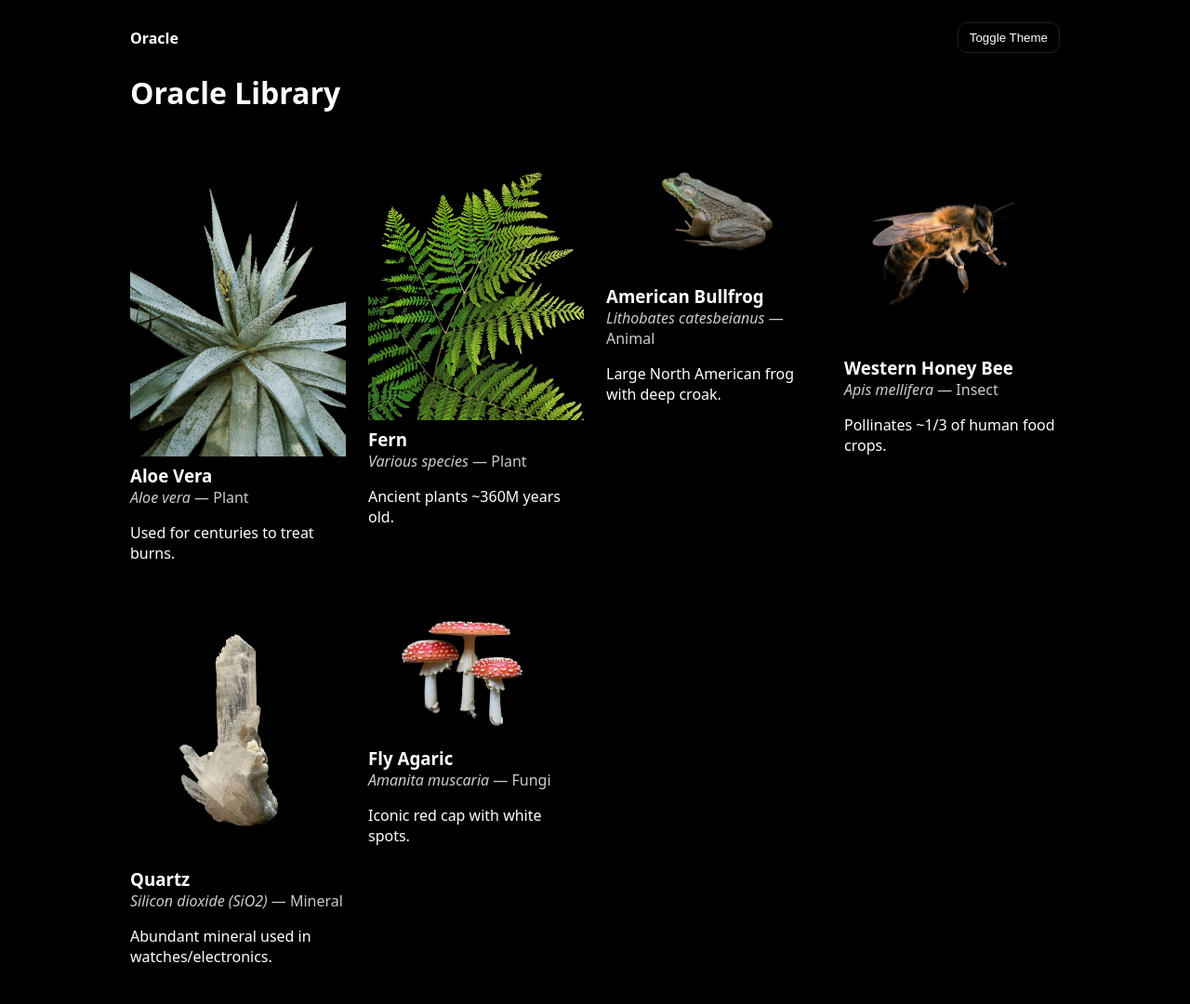
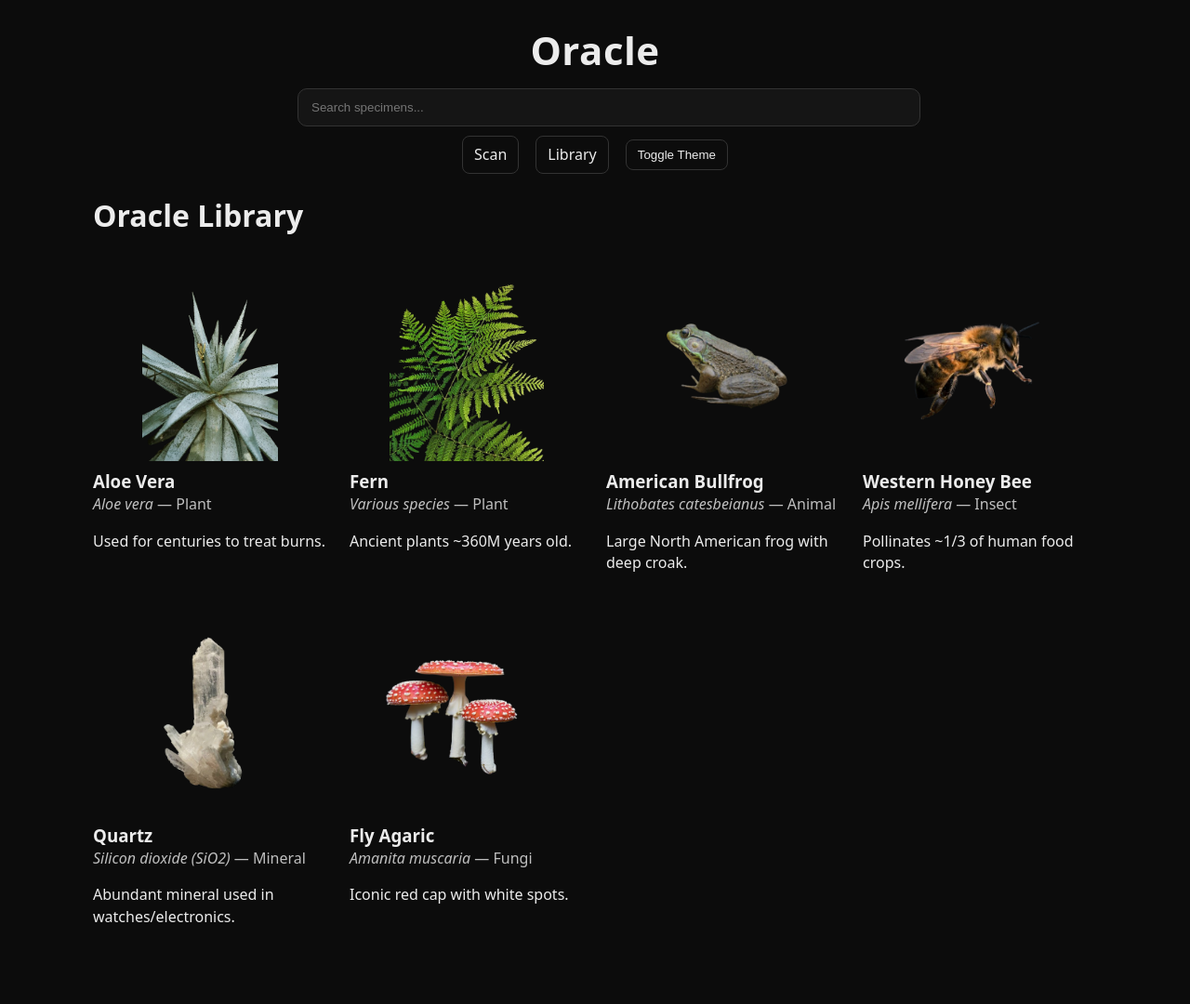
Before and after one commit to chispainnov/oracle-mvp, a FastAPI app: page /specimens in a window 1280 px wide. Shown: the whole page at 93% size. After the commit the page ends 992 px from the top, so only its background shows below. Run offline with FastAPI, Linux system fonts and the light colour scheme.

Commit message:
daily backup

```diff
--- a/templates/base.html
+++ b/templates/base.html
@@ -1,42 +1,88 @@
 <!doctype html>
 <html data-theme="dark">
 <head>
-  <meta charset="utf-8">
-  <title>{{ title or "Oracle" }}</title>
+  <meta charset="utf-8" />
+  <title>{% block title %}Oracle{% endblock %}</title>
+
   <style>
-    :root{ --bg:#000; --fg:#fff; --muted:#9aa0a6; --card:#0a0a0a; --border:#222; }
-    [data-theme="light"]{ --bg:#fff; --fg:#000; --muted:#444; --card:#f6f6f6; --border:#ddd; }
-    html,body{height:100%}
-    body{margin:0;background:var(--bg);color:var(--fg);font-family:system-ui,sans-serif}
-    .wrap{max-width:1000px;margin:0 auto;padding:24px}
-    .row{display:grid;gap:24px;grid-template-columns:repeat(auto-fit,minmax(220px,1fr))}
-    .card{background:var(--card);border:1px solid var(--border);border-radius:14px;padding:16px}
-    .specimen-img{display:block;max-width:320px;width:100%;height:auto;margin:0 auto}
-    .muted{color:var(--muted)}
-    .topbar{display:flex;justify-content:space-between;align-items:center;margin-bottom:18px}
-    .btn{padding:8px 12px;border-radius:10px;background:transparent;color:var(--fg);border:1px solid var(--border);cursor:pointer}
-    a{color:inherit;text-decoration:none}
-    a.card:hover{outline:1px solid var(--border)}
+    /* ---------- themes ---------- */
+    :root[data-theme="light"]{
+      --bg:#f7f7f7; --fg:#1d1d1d; --card:#ffffff; --border:#dadada; --muted:#6b6b6b;
+    }
+    :root[data-theme="dark"]{
+      --bg:#0c0c0c; --fg:#ececec; --card:#151515; --border:#333; --muted:#9a9a9a;
+    }
+    html,body{ margin:0; height:100%; }
+    body{
+      background:var(--bg); color:var(--fg);
+      font:16px/1.45 system-ui, -apple-system, Segoe UI, Roboto, Helvetica, Arial, sans-serif;
+    }
+    a{ color:var(--fg); text-decoration:none; }
+    a:hover{ text-decoration:underline; }
+
+    /* ---------- layout ---------- */
+    .wrap{ max-width:1080px; margin:0 auto; padding:24px 20px; }
+    .topbar{ display:flex; flex-direction:column; align-items:center; gap:10px; }
+    .brand{ font-weight:800; font-size:42px; letter-spacing:.5px; }
+    .nav{ display:flex; gap:18px; align-items:center; }
+
+    .searchbar{ width:100%; max-width:640px; }
+    .searchbar input{
+      width:100%; padding:12px 14px; border-radius:10px;
+      background:var(--card); color:var(--fg); border:1px solid var(--border);
+    }
+
+    .btn{
+      padding:8px 12px; border-radius:8px; border:1px solid var(--border);
+      background:transparent; color:var(--fg); cursor:pointer;
+    }
+
+    /* ---------- grid + cards (used on Library page) ---------- */
+    .row{ display:grid; gap:24px; grid-template-columns:repeat(auto-fit,minmax(260px,1fr)); align-items:start; }
+    .card{
+      background:var(--card); border:1px solid var(--border); border-radius:14px; padding:16px;
+      display:flex; flex-direction:column; gap:10px; overflow:hidden;
+    }
+    .specimen-img{ width:100%; height:220px; object-fit:contain; display:block; }
+    img{ max-width:100%; height:auto; }
+
+    .tagline{ color:var(--muted); text-align:center; margin:8px 0 18px; }
   </style>
+
   <script>
+    function toggleTheme(){
+      const cur = document.documentElement.getAttribute('data-theme') || 'dark';
+      const next = (cur === 'dark') ? 'light' : 'dark';
+      document.documentElement.setAttribute('data-theme', next);
+      localStorage.setItem('oracle-theme', next);
+    }
     (function(){
-      const saved = localStorage.getItem("oracle-theme") || "dark";
-      document.documentElement.setAttribute("data-theme", saved);
-      window.toggleTheme = function(){
-        const cur = document.documentElement.getAttribute("data-theme");
-        const next = cur === "dark" ? "light" : "dark";
-        document.documentElement.setAttribute("data-theme", next);
-        localStorage.setItem("oracle-theme", next);
-      }
+      const saved = localStorage.getItem('oracle-theme') || 'dark';
+      document.documentElement.setAttribute('data-theme', saved);
     })();
   </script>
 </head>
 <body>
   <div class="wrap">
+    <!-- top brand -->
     <div class="topbar">
-      <div><strong>Oracle</strong></div>
-      <button class="btn" onclick="toggleTheme()">Toggle Theme</button>
+      <a class="brand" href="/">Oracle</a>
+
+      <!-- search + nav row -->
+      <div class="searchbar">
+        <input type="text" placeholder="Search specimens..." />
+      </div>
+
+      <nav class="nav">
+        <a class="btn" href="/scan">Scan</a>
+        <a class="btn" href="/specimens">Library</a>
+        <button class="btn" onclick="toggleTheme()">Toggle Theme</button>
+      </nav>
+
+      <!-- page tagline (can be overridden per page) -->
+      {% block tagline %}{% endblock %}
     </div>
+
     {% block content %}{% endblock %}
   </div>
 </body>
```
Also changed, not shown: templates/home.html (+6 -37 lines), 1 other file.
